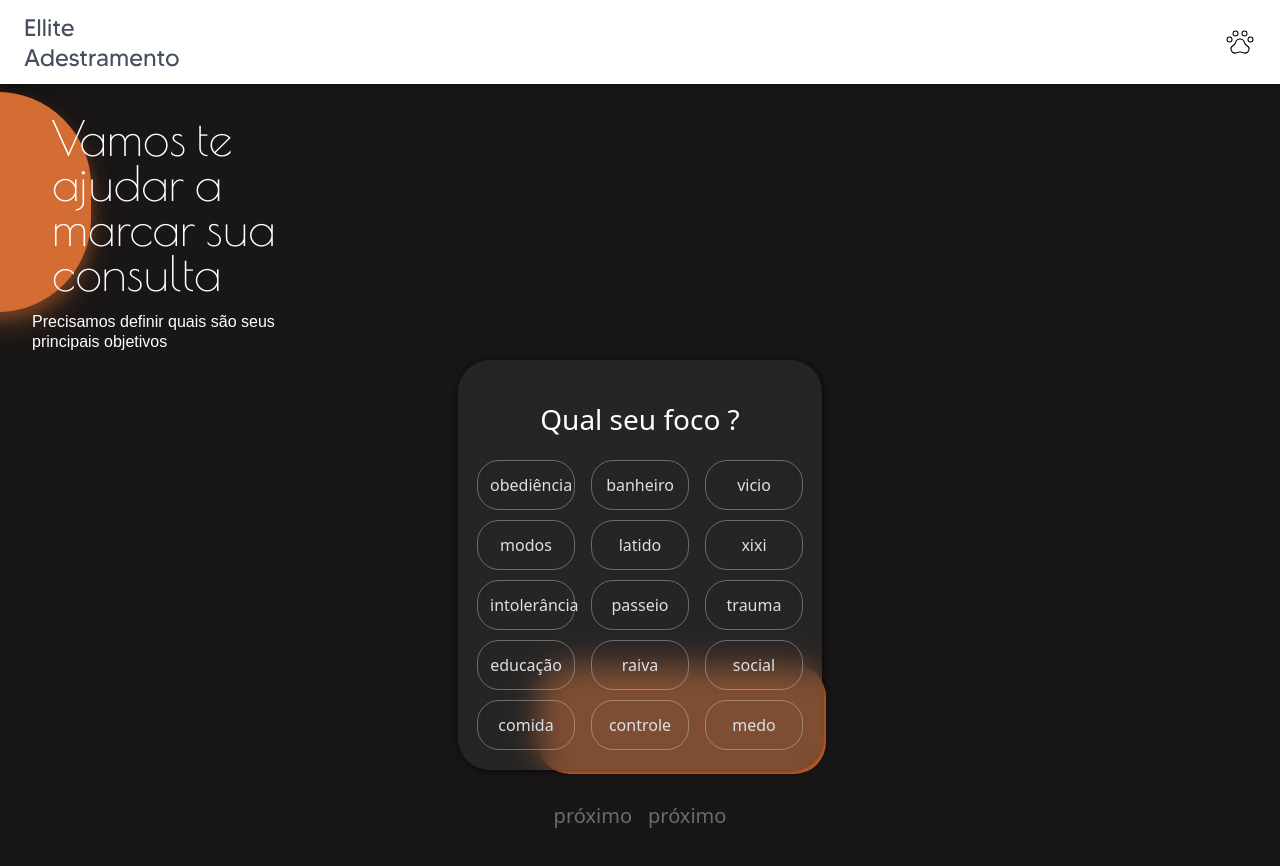
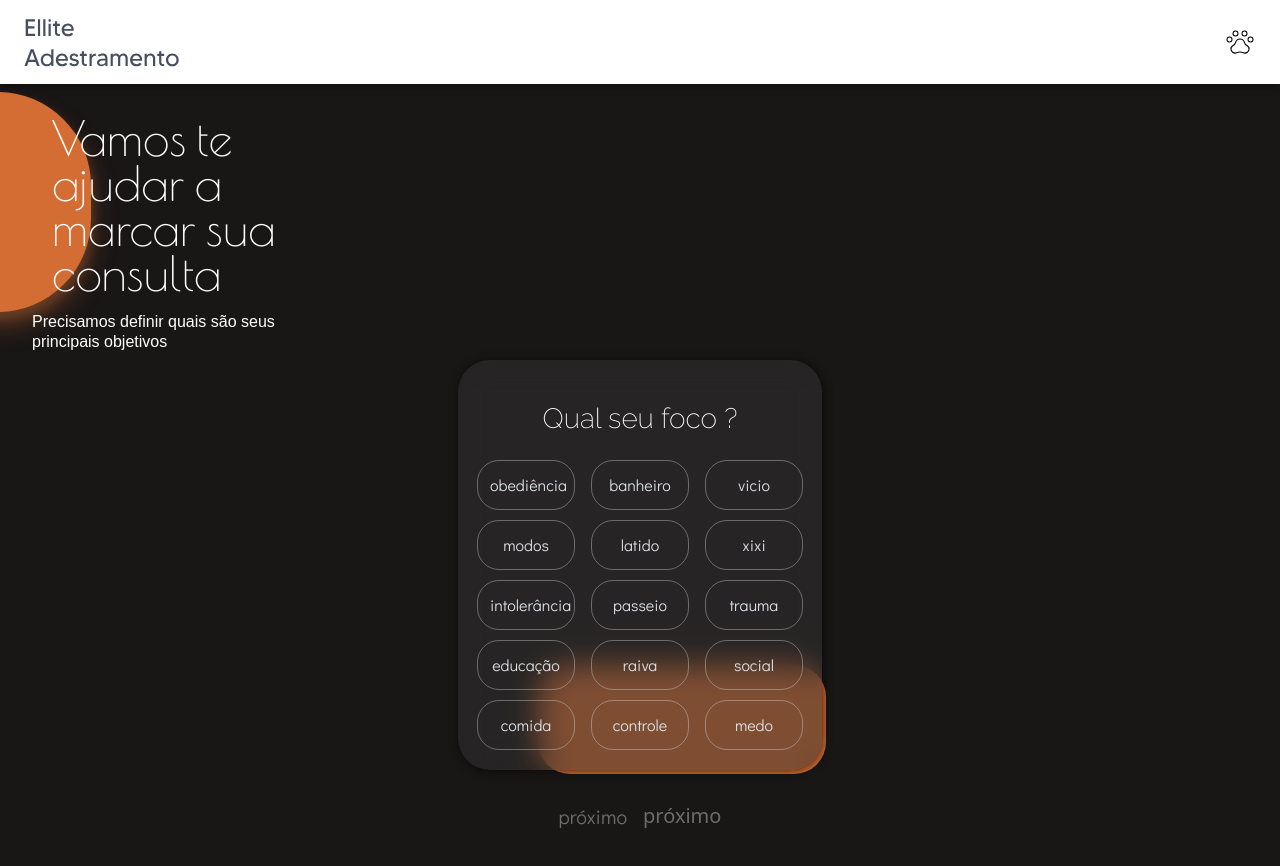
Before and after one commit to Luan7u7/Ellite-Adestramento, a Next.js app: page /marks/mark in a window 1280 px wide. Shown: the top 866 px of the page. Built offline with nearby package versions, Linux system fonts and the light colour scheme; a web font is replaced by a local one.

Commit message:
teste tela

```diff
--- a/src/components/card/Card.tsx
+++ b/src/components/card/Card.tsx
@@ -1,5 +1,6 @@
 
 
+import { raleway } from '@/fonts/fonts';
 import React from 'react';
 
 
@@ -24,9 +25,9 @@ const Card: React.FC<cardProps> = ({tittle, children, bottom, rl, w, h }) => {
         <div className=' relative '>
 
           {/* cinza */}
-          <div className={`flex flex-col justify-center items-center relative w-[22.75rem] h-fit gap-5 bg-[#32323285] rounded-[32px] backdrop-blur-[15px] shadow-[1px_1px_10px_#000000b5] z-10`}>
+          <div className={`flex flex-col justify-center items-center relative w-[22.75rem] h-fit gap-5 bg-[#32323285] rounded-[32px] backdrop-blur-[15px] shadow-[1px_1px_10px_#000000b0] z-10`}>
 
-            <h2 className={` text-[1.75rem] text-white  mt-[2.375rem]`}>
+            <h2 className={`${raleway.className} text-[1.75rem] text-white  mt-[2.375rem]`}>
               {tittle}
             </h2>
 
--- a/src/components/card/Option.tsx
+++ b/src/components/card/Option.tsx
@@ -1,5 +1,6 @@
 
 
+import { DidactGotic } from '@/fonts/fonts';
 import React from 'react';
 
 interface optionProps {
@@ -18,7 +19,7 @@ const Option: React.FC<optionProps> = ({name, id}) => {
           id={id}
           className={`hidden`}/>
         <span
-          className={` flex items-center justify-around w-[6.125rem] border-[0.5px] border-[#dce0e561] rounded-[22px] py-3 px-[0.75rem] text-[#DCE0E5]`}>
+          className={`${DidactGotic.className} flex items-center justify-around w-[6.125rem] border-[0.5px] border-[#dce0e561] rounded-[22px] py-3 px-[0.75rem] text-[#DCE0E5]`}>
             {name}
         </span>
     </label>
--- a/src/components/next/Nextbtn.tsx
+++ b/src/components/next/Nextbtn.tsx
@@ -3,6 +3,7 @@
 import React from 'react';
 import { useRouter } from 'next/navigation';
 import { ButtonHTMLAttributes } from 'react';
+import { DidactGotic } from '@/fonts/fonts';
 
 
 interface ButtonProps extends ButtonHTMLAttributes<HTMLButtonElement>{
@@ -22,7 +23,7 @@ interface ButtonProps extends ButtonHTMLAttributes<HTMLButtonElement>{
   return (
       <button
       type='button'
-      className={`  px-2 text-[#ffffff5d] text-xl `}
+      className={` ${DidactGotic.className} px-2 text-[#ffffff5d] text-xl `}
       onClick={next}
       {...rest}>
         {name}
--- a/src/fonts/fonts.ts
+++ b/src/fonts/fonts.ts
@@ -9,16 +9,16 @@ import localFont from 'next/font/local'
   subsets: ['latin'],
 })
 
-//  const DidactGotic = Didact_Gothic({
-//   weight: '400',
-//   subsets: ['latin'],
+ const DidactGotic = Didact_Gothic({
+  weight: '400',
+  subsets: ['latin'],
 
-// })
+})
 
-//  const raleway = Raleway({
-//   weight: '200',
-//   subsets: ['latin'],
-// })
+ const raleway = Raleway({
+  weight: '200',
+  subsets: ['latin'],
+})
 
 
-export  { PoiretOne, cocomat }
+export  { PoiretOne, cocomat, DidactGotic, raleway }
```
